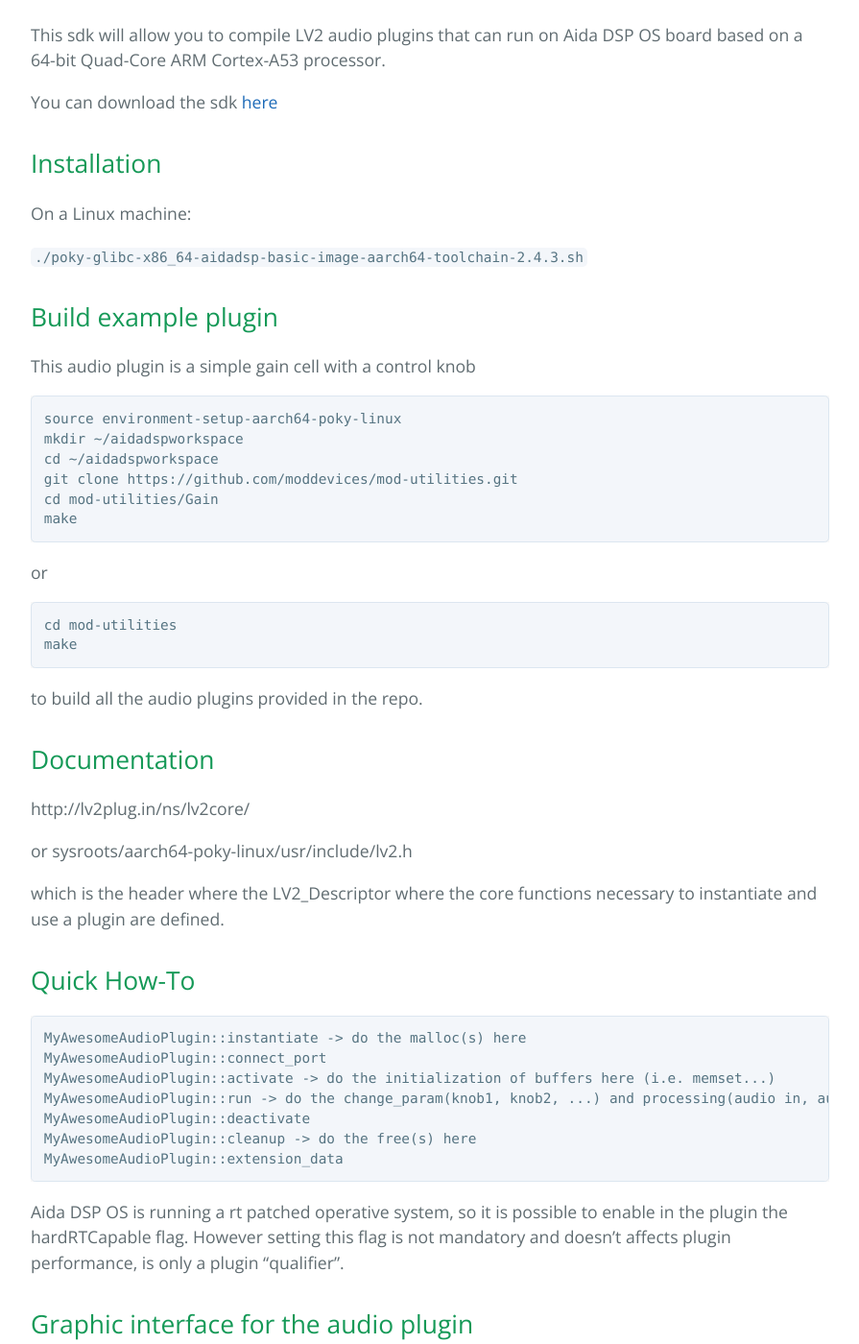
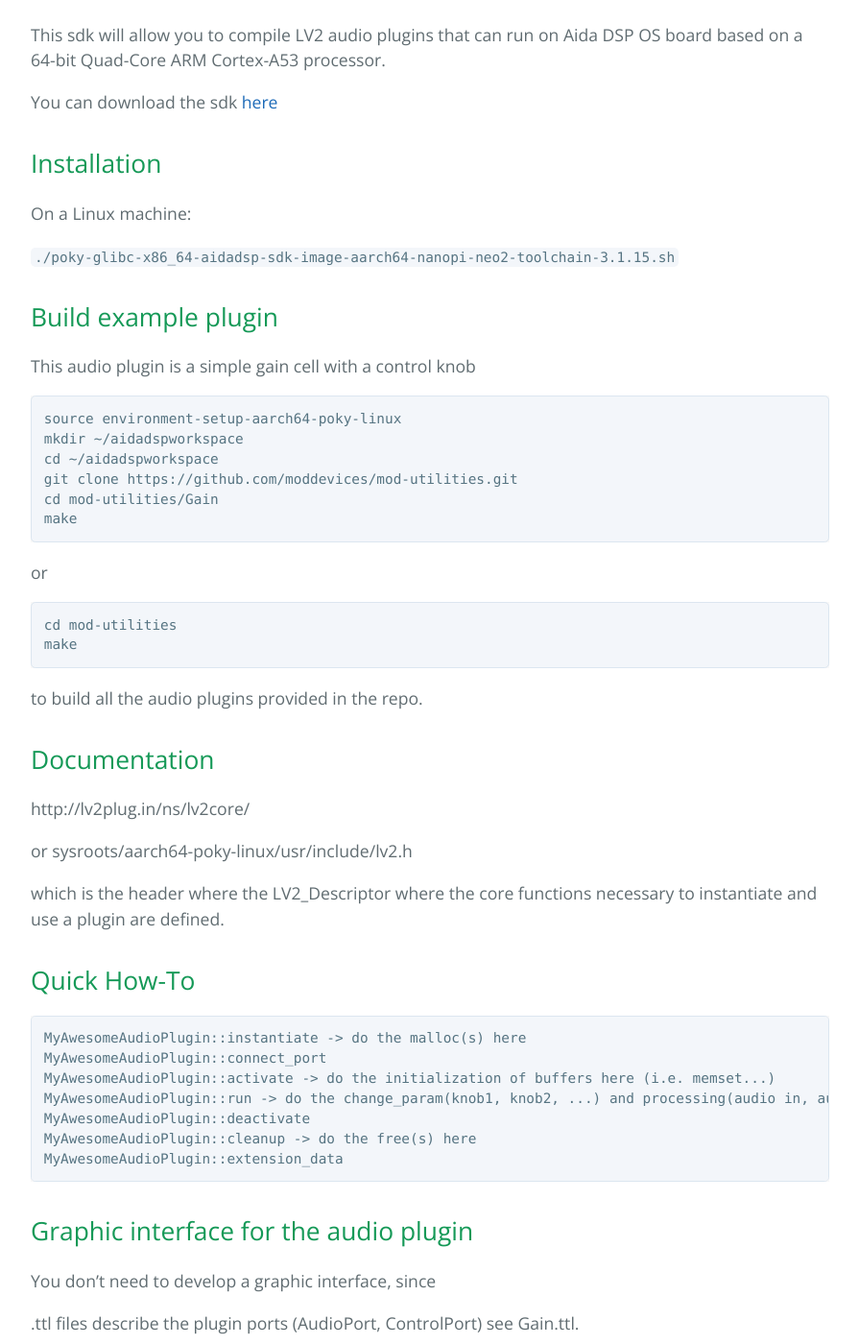
Before and after one commit to AidaDSP/AidaDSP.github.io, a Jekyll site: the page built from howto_sdk_lv2_plugins.md, in a window 1280 px wide and 1400 px high, scrolled down 646 px. Shown: the whole window at 96% size, without its empty margins (192-1087 px from the left). Built offline with Jekyll 4.4.1, drawn with Linux system fonts in a browser that asks for light colours.

Commit message:
Update sdk link and install script name

```diff
--- a/howto_sdk_lv2_plugins.md
+++ b/howto_sdk_lv2_plugins.md
@@ -17,14 +17,14 @@ order: 0
 This sdk will allow you to compile LV2 audio plugins that can run on Aida DSP OS board
 based on a 64-bit Quad-Core ARM Cortex-A53 processor.
 
-You can download the sdk [here](https://drive.google.com/drive/folders/1hVDwNKM-71I9deZ_zFdNpo2buZoSFEat?usp=sharing)
+You can download the sdk [here](https://drive.google.com/drive/folders/1-AAfAP-FAddCw0LJuvzsW8m_1lWHKXaV?usp=sharing)
 
 
 ## Installation
 
 On a Linux machine:
 
-`./poky-glibc-x86_64-aidadsp-basic-image-aarch64-toolchain-2.4.3.sh`
+`./poky-glibc-x86_64-aidadsp-sdk-image-aarch64-nanopi-neo2-toolchain-3.1.15.sh`
 
 
 ## Build example plugin
@@ -66,10 +66,6 @@ a plugin are defined.
     MyAwesomeAudioPlugin::cleanup -> do the free(s) here
     MyAwesomeAudioPlugin::extension_data
 
-Aida DSP OS is running a rt patched operative system, so it is possible to enable in the plugin
-the hardRTCapable flag. However setting this flag is not mandatory and doesn't affects plugin performance,
-is only a plugin "qualifier".
-
 
 ## Graphic interface for the audio plugin
 
```
